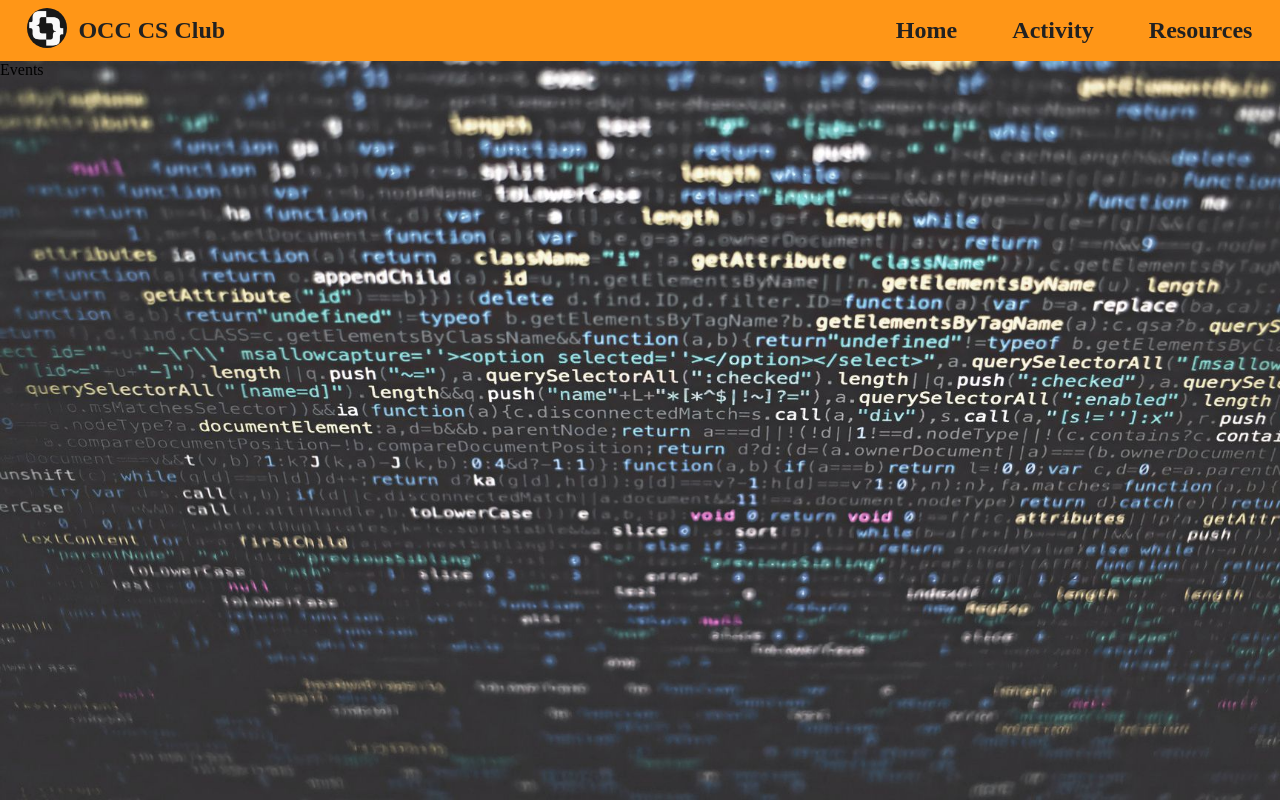
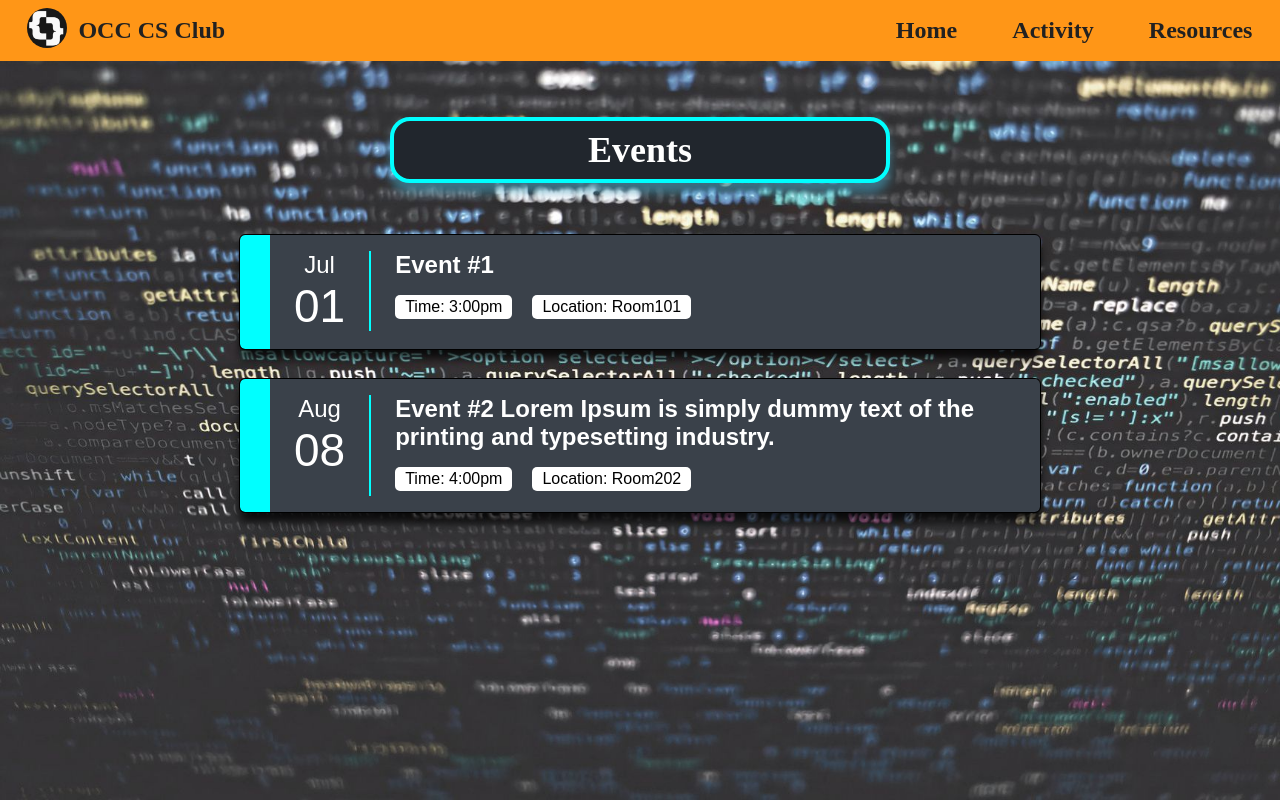
Before and after one commit to Computer-Science-Club-OCC/Computer-Science-Club-OCC.github.io, a React (Create React App) app: page /activity/events in a window 1280 px wide. Built offline with nearby package versions, Linux system fonts and the light colour scheme.

Commit message:
events gui part 1

```diff
--- a/src/App.js
+++ b/src/App.js
@@ -2,7 +2,7 @@ import React from "react";
 import { BrowserRouter, Navigate, Route, Routes } from "react-router-dom";
 import Homepage from "./home/Homepage";
 import Activity from "./activity/Activity";
-import Events from "./activity/Events";
+import Events from "./activity/events/Events";
 import Projects from "./activity/Projects";
 import Resources from "./resources/Resources";
 import NavigationBar from "./navbar/NavigationBar";
--- a/src/activity/Activity.js
+++ b/src/activity/Activity.js
@@ -1,7 +1,7 @@
 import React, { useState, useRef } from "react";
 import { Link } from "react-router-dom";
 import "./activity.css";
-import Events from "./Events";
+import Events from "./events/Events";
 import Projects from "./Projects";
 
 function Activity() {
--- a/src/activity/Events.js
+++ /dev/null
@@ -1,8 +0,0 @@
-import React from "react";
-import "./activity.css";
-
-function Events() {
-	return <div>Events</div>;
-}
-
-export default Events;
--- /dev/null
+++ b/src/activity/events/Events.js
@@ -0,0 +1,21 @@
+import { useState, useEffect } from "react";
+import EventsList from "./EventsList";
+import "./events.css";
+
+function Events() {
+	return (
+		<div className="events-container">
+			<EventsHeader />
+			<EventsList />
+		</div>
+	);
+}
+export default Events;
+
+function EventsHeader() {
+	return (
+		<div className="events-header">
+			<h1>Events</h1>
+		</div>
+	);
+}
--- /dev/null
+++ b/src/activity/events/EventsList.js
@@ -0,0 +1,59 @@
+import { useState, useEffect } from "react";
+import "./events.css";
+
+function EventsList() {
+	return (
+		<div className="events-list">
+			<ListEvents />
+		</div>
+	);
+}
+export default EventsList;
+
+// TODO: Remove eventsList when using fakeData.js
+const eventsList = [
+	{
+		id: 1,
+		title: "Event #1",
+		month: "Jul",
+		day: "01",
+		location: "Room101",
+		time: "3:00pm",
+	},
+	{
+		id: 2,
+		title:
+			"Event #2 Lorem Ipsum is simply dummy text of the printing and typesetting industry.",
+		month: "Aug",
+		day: "08",
+		location: "Room202",
+		time: "4:00pm",
+	},
+];
+
+function ListEvents() {
+	return eventsList.map(singleEvent => {
+		const click = () => {
+			console.log("Clicked");
+		};
+
+		return (
+			<button
+				className="event"
+				key={singleEvent.id}
+				type="button"
+				onClick={click}
+			>
+				<div className="event-date">
+					<p id="month">{singleEvent.month}</p>
+					<p id="day">{singleEvent.day}</p>
+				</div>
+				<div className="event-info">
+					<h3 id="title">{singleEvent.title}</h3>
+					<p id="important">Time: {singleEvent.time}</p>
+					<p id="important">Location: {singleEvent.location}</p>
+				</div>
+			</button>
+		);
+	});
+}
--- /dev/null
+++ b/src/activity/events/events.css
@@ -0,0 +1,137 @@
+.events-container {
+	overflow: auto;
+	margin: auto;
+	display: column;
+}
+
+/* Header */
+.events-header {
+	margin: 3.5rem auto 2rem auto;
+	width: 500px;
+	text-align: center;
+}
+
+.events-header h1 {
+	font-size: 36px;
+	padding: 0.5rem;
+	color: white;
+	background-color: #21262d;
+	border-radius: 20px;
+	border: 4px solid cyan;
+	box-shadow: 0 10px 10px 0px rgba(66, 158, 189, 0.6);
+}
+
+@keyframes float {
+	0% {
+		box-shadow: 0 5px 10px 0px rgba(66, 158, 189, 0.6);
+		transform: translatey(0px);
+	}
+	50% {
+		box-shadow: 0 25px 10px 0px rgba(66, 158, 189, 0.2);
+		transform: translatey(-10px);
+	}
+	100% {
+		box-shadow: 0 5px 10px 0px rgba(66, 158, 189, 0.6);
+		transform: translatey(0px);
+	}
+}
+
+/* Events List */
+.events-list {
+	overflow: auto;
+	margin: auto;
+	width: 90%;
+	justify-content: center;
+}
+
+.events-list button {
+	display: flex;
+	margin: 20px auto 30px auto;
+	max-width: 800px;
+	height: auto;
+	width: 100%;
+	padding: 1rem;
+	border: 0;
+	border-radius: 5px;
+	border-left: 30px solid cyan;
+	box-shadow: 0px 10px 10px 0px rgb(0, 0, 0, 0.8);
+	background-color: #3a414a;
+	list-style: none;
+	cursor: pointer;
+	outline: 0.5px solid;
+	transition: all 0.5s cubic-bezier(0.19, 1, 0.22, 1);
+}
+
+.events-list button:hover {
+	transform: translateY(-10px);
+	box-shadow: 0px 20px 15px 0px rgb(0, 0, 0, 0.5);
+}
+
+.events-list button:active {
+	transform: translateY(-2px);
+	box-shadow: 0 10px 20px rgba(0, 0, 0, 0.2);
+}
+
+.events-list button::after {
+	animation: 0.5s outline-pulse ease-in-out infinite;
+}
+
+@keyframes outline-pulse {
+	0% {
+		outline-color: rgba(255, 255, 255, 0.5);
+		outline-offset: 0px;
+	}
+	100% {
+		outline-color: white;
+		outline-offset: 15px;
+	}
+}
+
+.event-date {
+	display: inline-block;
+	padding: 0 0.75rem 0 0.25rem;
+	vertical-align: top;
+	color: white;
+	font-weight: normal;
+}
+
+.event-date p {
+	margin: 0;
+	padding: inherit;
+}
+
+.event-date #month {
+	font-size: 24px;
+}
+
+.event-date #day {
+	font-size: 46px;
+}
+
+.event-info {
+	padding: 0 0 0 1.5rem;
+	display: inline-block;
+	min-height: 80px;
+	text-align: left;
+	border-left: 2px solid cyan;
+}
+
+.event-info #title {
+	margin: 0;
+	margin-bottom: 1rem;
+	padding: 0;
+	color: white;
+	font-size: 3vh;
+	font-size-adjust: inherit;
+	font-weight: bold;
+}
+
+.event-info #important {
+	display: inline-block;
+	margin: 0px 20px 5px 0;
+	padding: 3px 10px;
+	font-size: 16px;
+	color: black;
+	border-radius: 5px;
+	background-color: white;
+}
```
